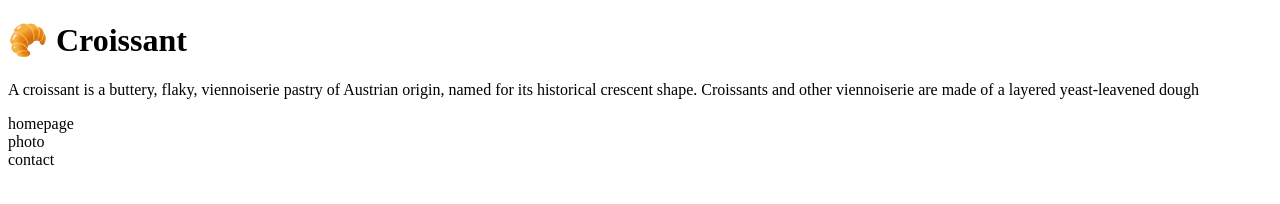
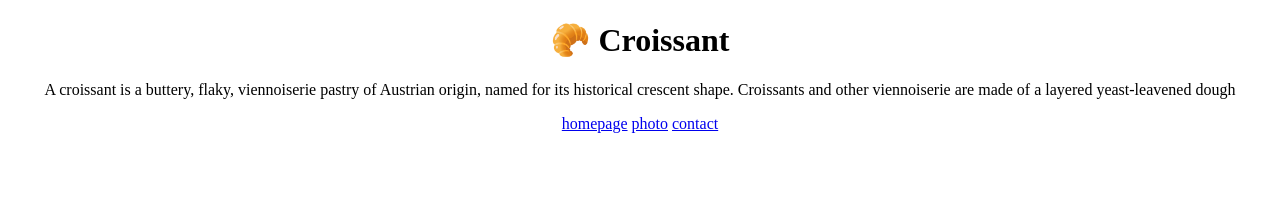
Before and after one commit to karlieward/multi-page-hosting, a plain HTML site: page index.html in a window 1280 px wide. Drawn offline with Linux system fonts and the light colour scheme.

Commit message:
created css file

```diff
--- a/index.html
+++ b/index.html
@@ -4,6 +4,7 @@
     <meta charset="UTF-8" />
     <meta http-equiv="X-UA-Compatible" content="IE=edge" />
     <meta name="viewport" content="width=, initial-scale=1.0" />
+    <link rel="stylesheet" href="styles/style.css" />
     <title>Document</title>
   </head>
   <body>
@@ -13,8 +14,12 @@
       named for its historical crescent shape. Croissants and other viennoiserie
       are made of a layered yeast-leavened dough
     </p>
-    <div><link rel="homepage" href="/" /> homepage</div>
-    <div><link rel="photo" href="/photo.html" />photo</div>
-    <div><link rel="contact" href="/contact.html" />contact</div>
+    <footer>
+      <a href="/">homepage</a>
+
+      <a href="/photo.html">photo</a>
+
+      <a href="/contact.html">contact</a>
+    </footer>
   </body>
 </html>
--- /dev/null
+++ b/styles/style.css
@@ -0,0 +1,3 @@
+body {
+  text-align: center;
+}
```
Also changed, not shown: contact.html (+4 -0 lines), photo.html (+2 -0 lines).
